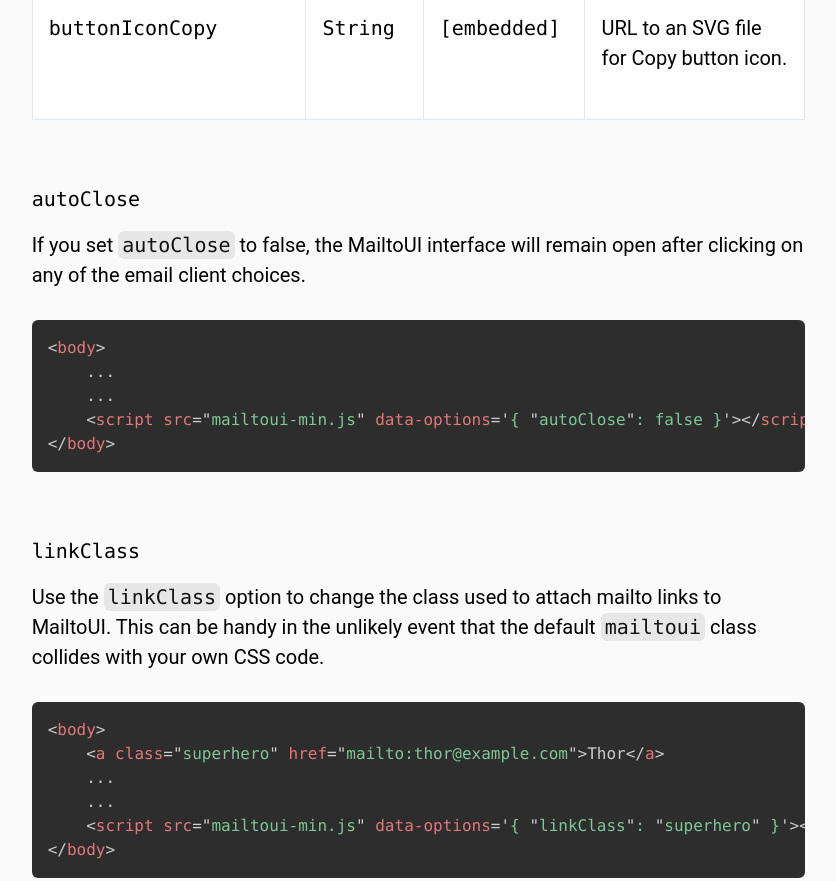
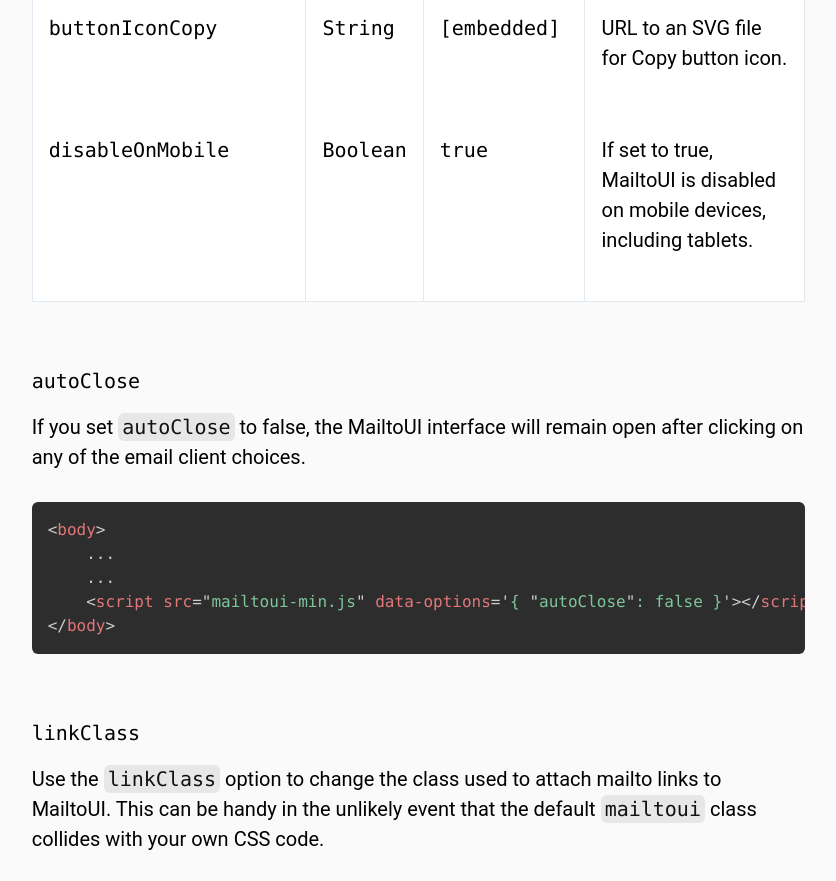
Before and after one commit to mariordev/mailtoui-docs, a website: page docs/index.html in a window 1280 px wide. Shown: the part 8142-9023 px from the top of the page, without its empty margins (435-1271 px from the left). Drawn offline with nearby package versions, Linux system fonts and the light colour scheme.

Commit message:
Add documentaiton for disableOnMobile option.

```diff
--- a/docs/index.html
+++ b/docs/index.html
@@ -401,6 +401,12 @@
                                         <td class="border-r p-4 align-top"><code>String</code></td>
                                         <td class="border-r p-4 align-top"><code>[embedded]</code></td>
                                         <td class="p-4 align-top"><p>URL to an SVG file for Copy button icon.</p></td>
+                                    </tr>
+                                    <tr>
+                                        <td class="border-r p-4 align-top"><code>disableOnMobile</code></td>
+                                        <td class="border-r p-4 align-top"><code>Boolean</code></td>
+                                        <td class="border-r p-4 align-top"><code>true</code></td>
+                                        <td class="p-4 align-top"><p>If set to true, MailtoUI is disabled on mobile devices, including tablets.</p></td>
                                     </tr>
                                 </tbody>
                             </table>
```
